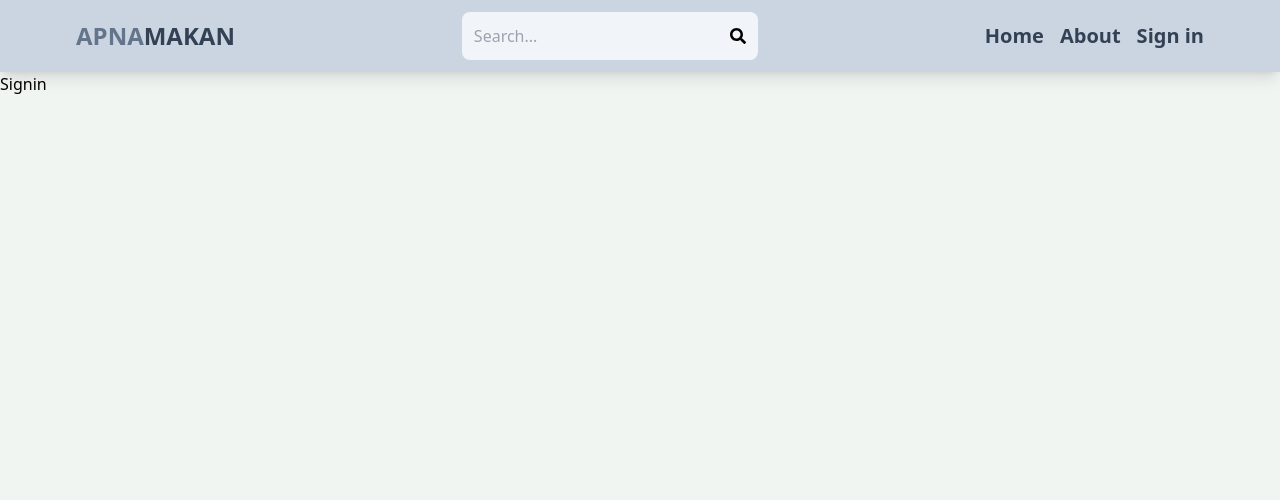
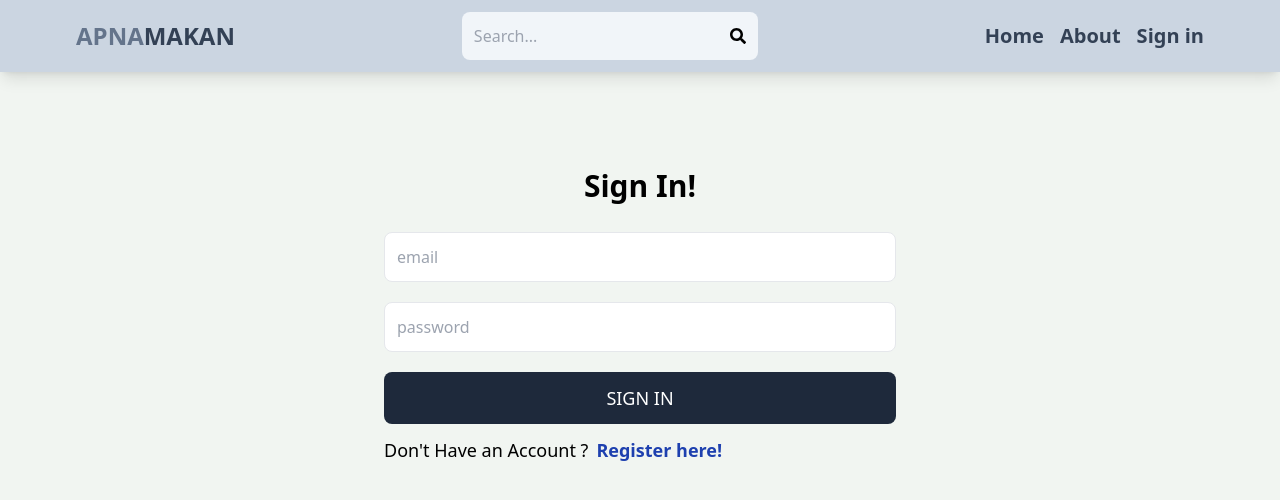
Before and after one commit to Kodey18/MERN-ESTATE, a React (Vite) app in the folder client/: page /signin in a window 1280 px wide. Shown: the top 500 px of the page. Built offline with nearby package versions, Linux system fonts and the light colour scheme.

Commit message:
sign in page created

```diff
--- a/client/src/pages/Signin.jsx
+++ b/client/src/pages/Signin.jsx
@@ -1,9 +1,87 @@
-import React from 'react'
+import React, {useState} from 'react'
+import { Link, useNavigate } from 'react-router-dom';
 
 const Signin = () => {
+  const [formData, setFormData] = useState({});
+  const [errors, setErrors] = useState(null);
+  const [loading, setLoading] = useState(null);
+  const navigate = useNavigate();
+
+  const handleChange = (e) => {
+    setFormData({
+      ...formData,
+      [e.target.id]: e.target.value,
+    });
+  };
+
+  const handleSubmit = async (e) => {
+    e.preventDefault();
+    setLoading(true);
+
+    try {
+      const res = await fetch("/api/auth/signin", {
+        method: "POST",
+        headers: {
+          "Content-Type": "application/json",
+        },
+        body: JSON.stringify(formData),
+      });
+
+      const data = await res.json();
+      if (data.success === false) {
+        setErrors(data.stack);
+        console.log(data.stack);
+        setTimeout(() => {
+          setLoading(false);
+        }, 500);
+        return;
+      }
+      setLoading(false);
+      setErrors(null);
+      navigate('/');
+      console.log(data);
+    } catch (err) {
+      console.log(`error : ${err}`);
+      setLoading(true);
+    }
+  };
+
   return (
-    <div>Signin</div>
-  )
+    <div className="max-w-lg mt-24 mx-auto">
+      <h1 className="text-3xl text-center font-semibold my-7">Sign In!</h1>
+
+      <form className="flex flex-col gap-5" onSubmit={(e) => handleSubmit(e)}>
+        <input
+          type="text"
+          placeholder="email"
+          className="border rounded-lg p-3"
+          id="email"
+          onChange={(e) => handleChange(e)}
+        />
+        <input
+          type="password"
+          placeholder="password"
+          className="border rounded-lg p-3"
+          id="password"
+          onChange={(e) => handleChange(e)}
+        />
+        <button
+          disabled={loading}
+          className="bg-slate-800 rounded-lg text-white p-3 hover:opacity-95 uppercase text-lg disabled:opacity-80"
+        >
+          {loading ? "Loading..." : "Sign In"}
+        </button>
+      </form>
+
+      <div className="text-lg flex gap-2 mt-3">
+        <p>Don't Have an Account ?</p>
+        <Link to={"/signin"}>
+          <span className="text-blue-800 font-semibold">Register here!</span>
+        </Link>
+      </div>
+      {errors && <p className="text-red-600">{errors}</p>}
+    </div>
+  );
 }
 
 export default Signin
```
Also changed, not shown: 2 other files (tests, documents, lock files or other folders).
